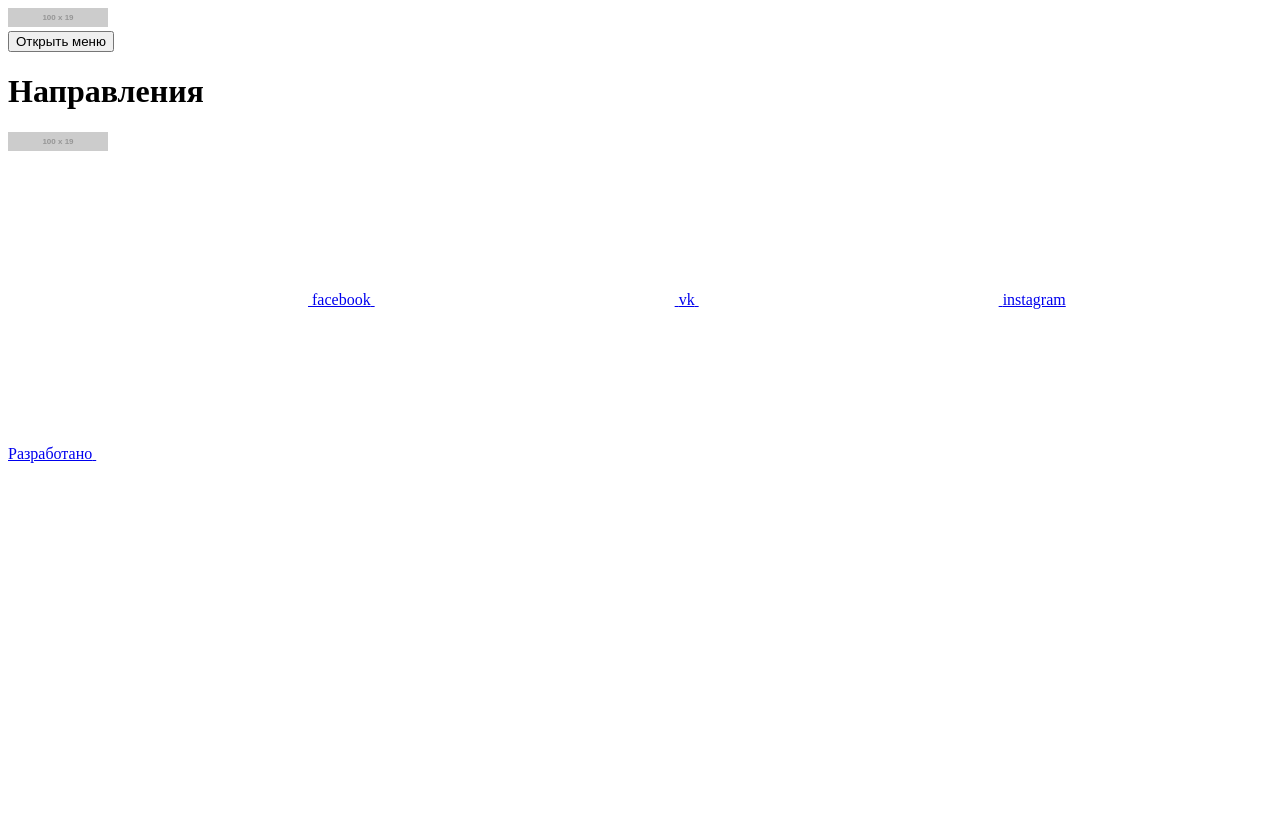
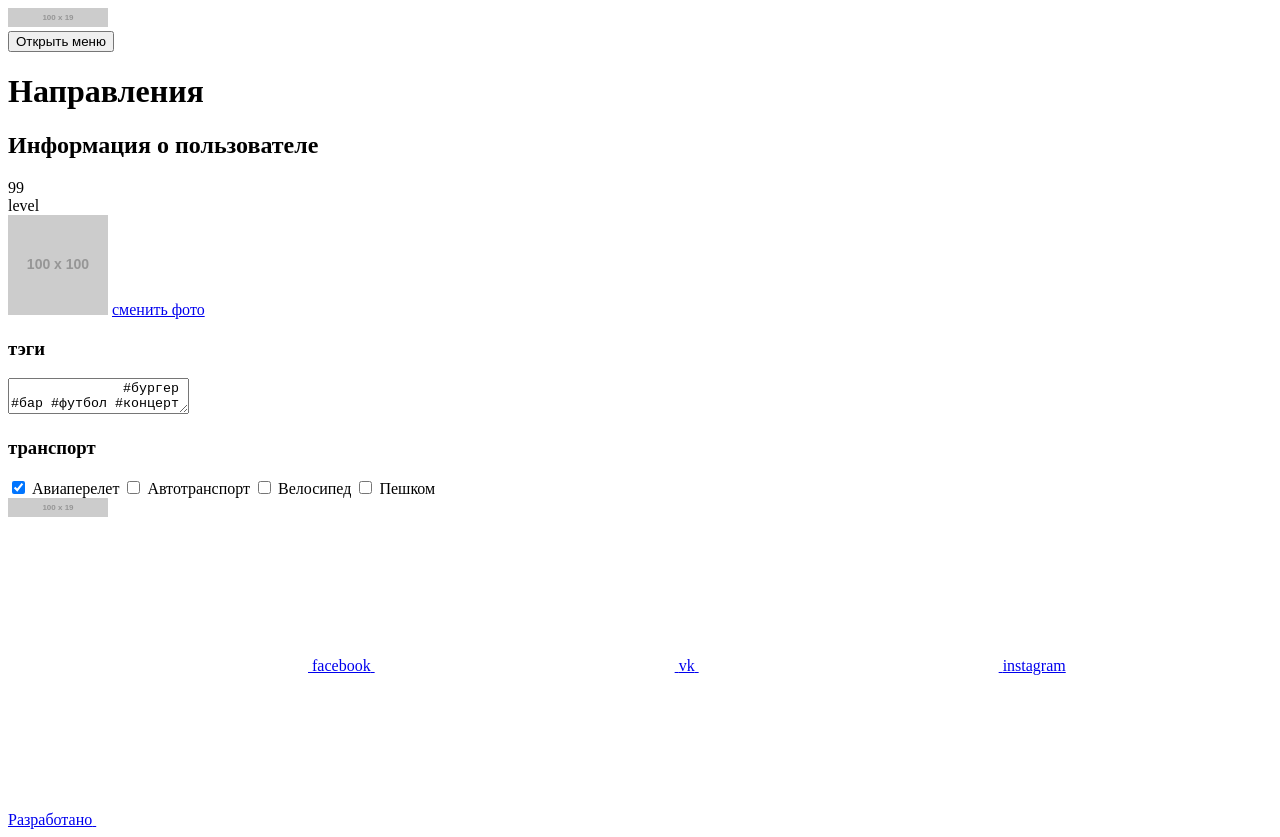
Before and after one commit to zogreptile/37653-pognali-19, a website: page source/form.html in a window 1280 px wide. Before the commit the page ends 800 px from the top, so only its background shows below. Drawn offline with Linux system fonts and the light colour scheme; placeholder pictures from the web are drawn by us.

Commit message:
Разметка информации о пользователе на странице «Направления»

```diff
--- a/source/form.html
+++ b/source/form.html
@@ -21,6 +21,61 @@
           <span class="top-panel__title-text">Направления</span>
         </h1>
       </div>
+
+      <section class="user">
+        <h2 class="visually-hidden">Информация о пользователе</h2>
+
+        <form class="user__inner" action="https://echo.htmlacademy.ru">
+          <div class="user__level level-label">
+            <div class="level-label__amount">99</div>
+            <div class="level-label__caption">level</div>
+          </div>
+
+          <img class="user__avatar" src="https://via.placeholder.com/100x100" width="100" height="100" alt="Аватар Петя Демин">
+
+          <a class="user__change-avatar" href="#">сменить фото</a>
+
+          <article class="user__tags">
+            <h3 class="user__tags-title">тэги</h3>
+
+            <textarea class="user__tags-input" name="tags">
+              #бургер #бар #футбол #концерт #крафт
+            </textarea>
+          </article>
+
+          <article class="user__transport">
+            <h3 class="user__transport-title">транспорт</h3>
+
+            <label class="transport-field">
+              <input class="visually-hidden" type="checkbox" name="transport" value="avia" checked>
+              <span class="tooltip transport-field__icon transport-field__icon--avia">
+                <span class="tooltip__content">Авиаперелет</span>
+              </span>
+            </label>
+
+            <label class="transport-field">
+              <input class="visually-hidden" type="checkbox" name="transport" value="car">
+              <span class="tooltip transport-field__icon transport-field__icon--car">
+                <span class="tooltip__content">Автотранспорт</span>
+              </span>
+            </label>
+
+            <label class="transport-field">
+              <input class="visually-hidden" type="checkbox" name="transport" value="bicycle">
+              <span class="tooltip transport-field__icon transport-field__icon--bicycle">
+                <span class="tooltip__content">Велосипед</span>
+              </span>
+            </label>
+
+            <label class="transport-field">
+              <input class="visually-hidden" type="checkbox" name="transport" value="walk">
+              <span class="tooltip transport-field__icon transport-field__icon--walk">
+                <span class="tooltip__content">Пешком</span>
+              </span>
+            </label>
+          </article>
+        </form>
+      </section>
     </main>
 
     <footer class="page-footer">
```
